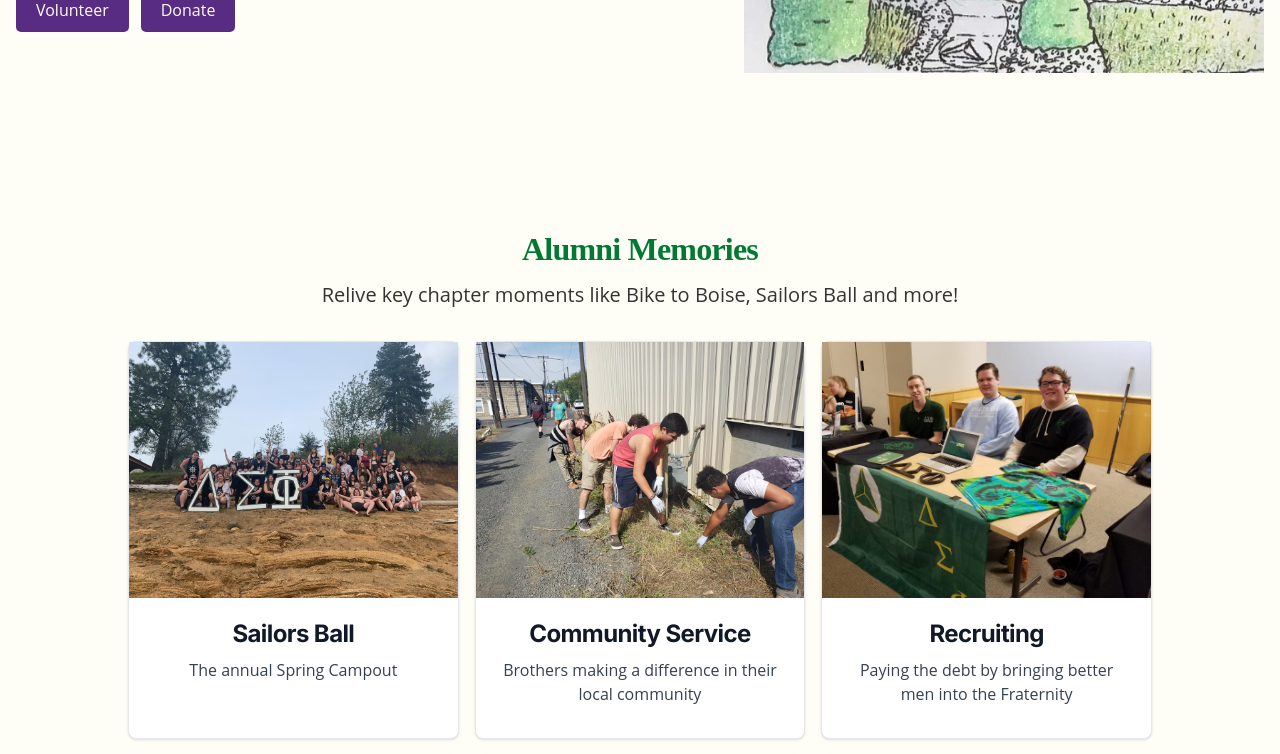
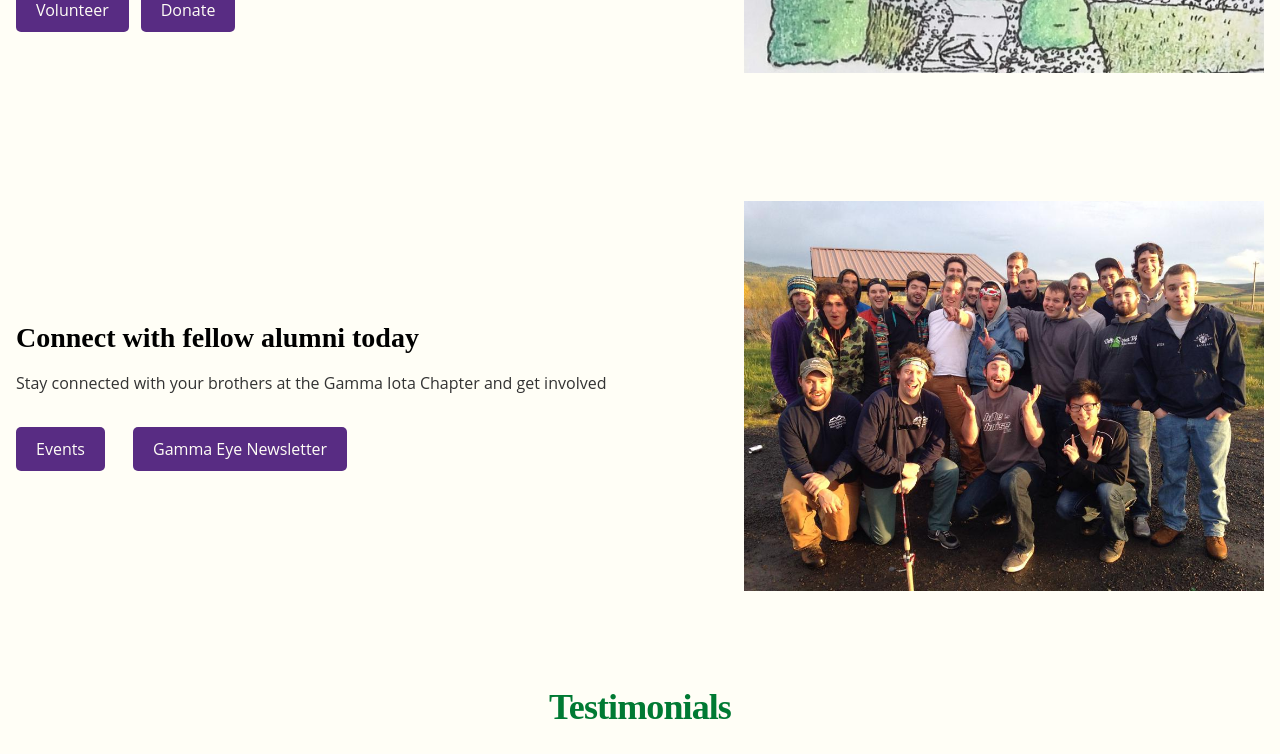
Before and after one commit to MSBivens/dsp, a Next.js app in the folder dsp/: page / in a window 1280 px wide. Shown: the part 480-1234 px from the top of the page. Built offline with nearby package versions, Linux system fonts and the light colour scheme.

Commit message:
content update

```diff
--- a/dsp/src/app/page.js
+++ b/dsp/src/app/page.js
@@ -112,8 +112,8 @@ export default function Home() {
           </div>
         </div>
       </section>
-      {/* Alumni Memories Gallery */}
-      <section className="mx-auto max-w-screen-xl text-center lg:py-16 ">
+      {/* Alumni Memories Gallery - Coming back once articles are written, likely to be moved to home page*/}
+      {/* <section className="mx-auto max-w-screen-xl text-center lg:py-16 ">
         <div className="px-4 mx-auto max-w-screen-xl text-center lg:py-8 lg:px-12">
           <h2 className="mb-4 tracking-tight leading-none ">Alumni Memories</h2>
           <p className="text-lg font-normal lg:text-xl sm:px-16 xl:px-48 ">
@@ -149,7 +149,7 @@ export default function Home() {
             </div>
           ))}
         </div>
-      </section>
+      </section> */}
       {/* Connect Section */}
       <section>
         <div className="grid max-w-screen-xl px-4 py-8 mx-auto lg:gap-8 xl:gap-0 lg:py-16 lg:grid-cols-12">
```
